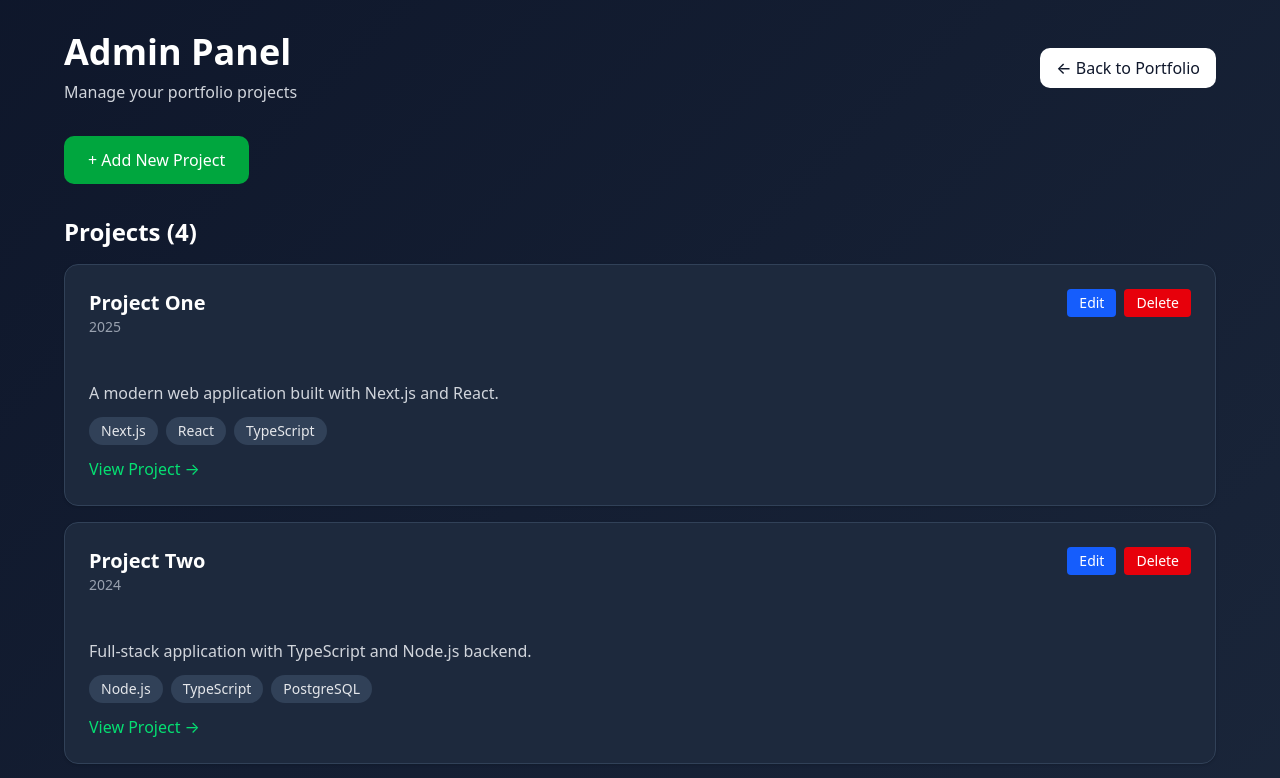
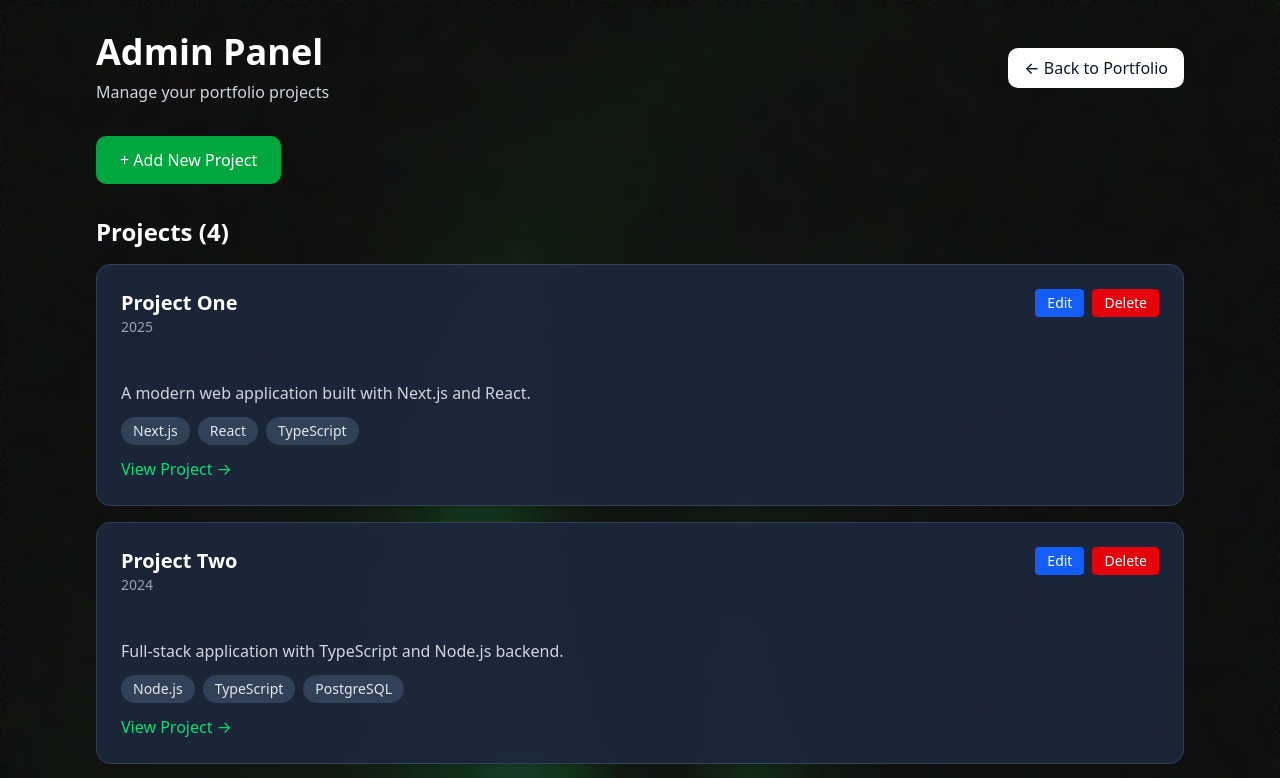
Before and after one commit to GideonNut/gideondern, a Next.js app: page /admin in a window 1280 px wide. Shown: the top 778 px of the page. Built offline with nearby package versions, Linux system fonts and the light colour scheme.

Commit message:
Apply same background image to admin page

```diff
--- a/src/app/admin/page.tsx
+++ b/src/app/admin/page.tsx
@@ -71,10 +71,11 @@ export default function AdminPage() {
   };
 
   return (
-    <div className="min-h-screen w-full bg-gradient-to-br from-slate-900 to-slate-800 p-8">
-      <div className="max-w-6xl mx-auto">
-        {/* Header */}
-        <div className="flex justify-between items-center mb-8">
+    <div className="min-h-screen w-full bg-hero">
+      <div className="min-h-screen w-full bg-black/40 backdrop-blur-sm">
+        <div className="max-w-6xl mx-auto p-8">
+          {/* Header */}
+          <div className="flex justify-between items-center mb-8">
           <div>
             <h1 className="text-4xl font-bold text-white mb-2">Admin Panel</h1>
             <p className="text-gray-300">Manage your portfolio projects</p>
@@ -99,7 +100,7 @@ export default function AdminPage() {
 
         {/* Form */}
         {isFormOpen && (
-          <Card className="mb-8 bg-slate-800 border-slate-700">
+          <Card className="mb-8 bg-slate-800/90 backdrop-blur border-slate-700">
             <CardHeader>
               <CardTitle className="text-white">
                 {editingId ? "Edit Project" : "Add New Project"}
@@ -209,7 +210,7 @@ export default function AdminPage() {
             projects.map((project) => (
               <Card
                 key={project.id}
-                className="bg-slate-800 border-slate-700 hover:border-slate-600 transition"
+                className="bg-slate-800/90 backdrop-blur border-slate-700 hover:border-slate-600 transition"
               >
                 <CardHeader className="pb-3">
                   <div className="flex justify-between items-start">
@@ -268,6 +269,7 @@ export default function AdminPage() {
             ))
           )}
         </div>
+        </div>
       </div>
     </div>
   );
```
